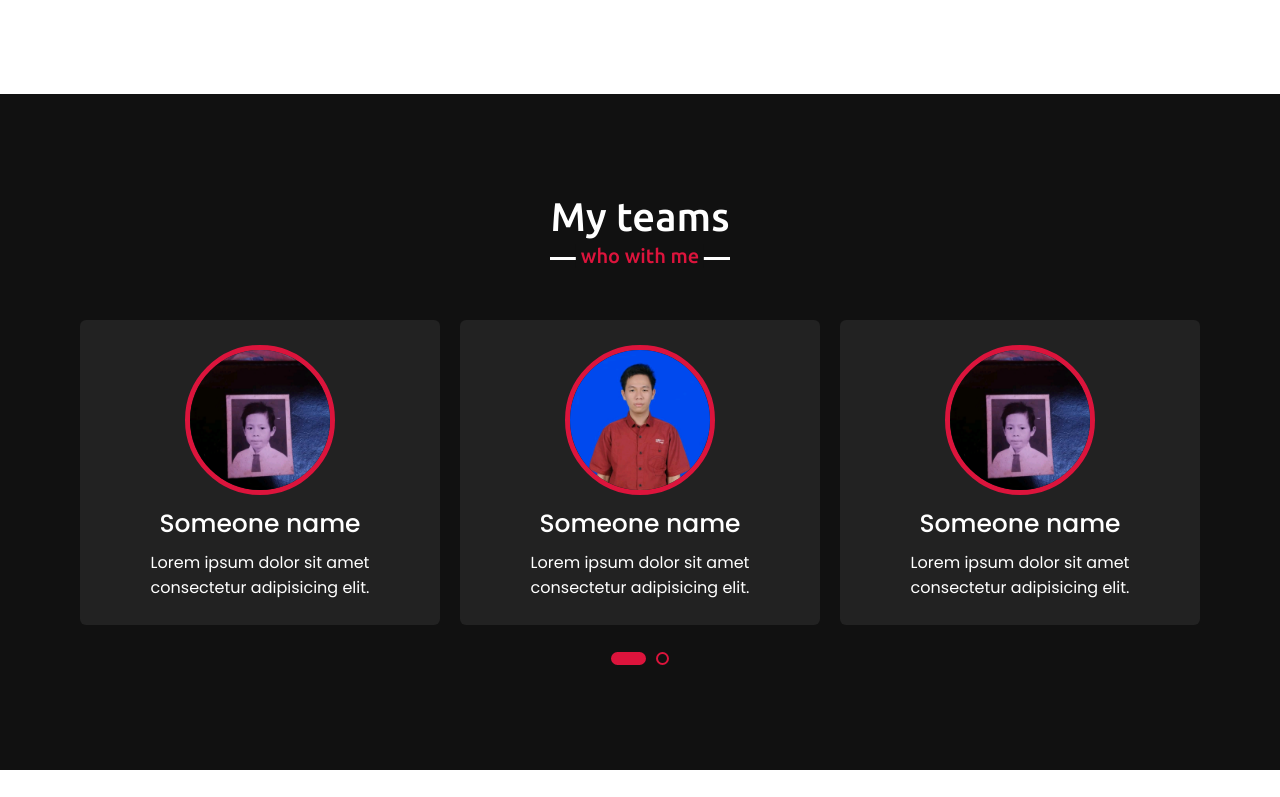
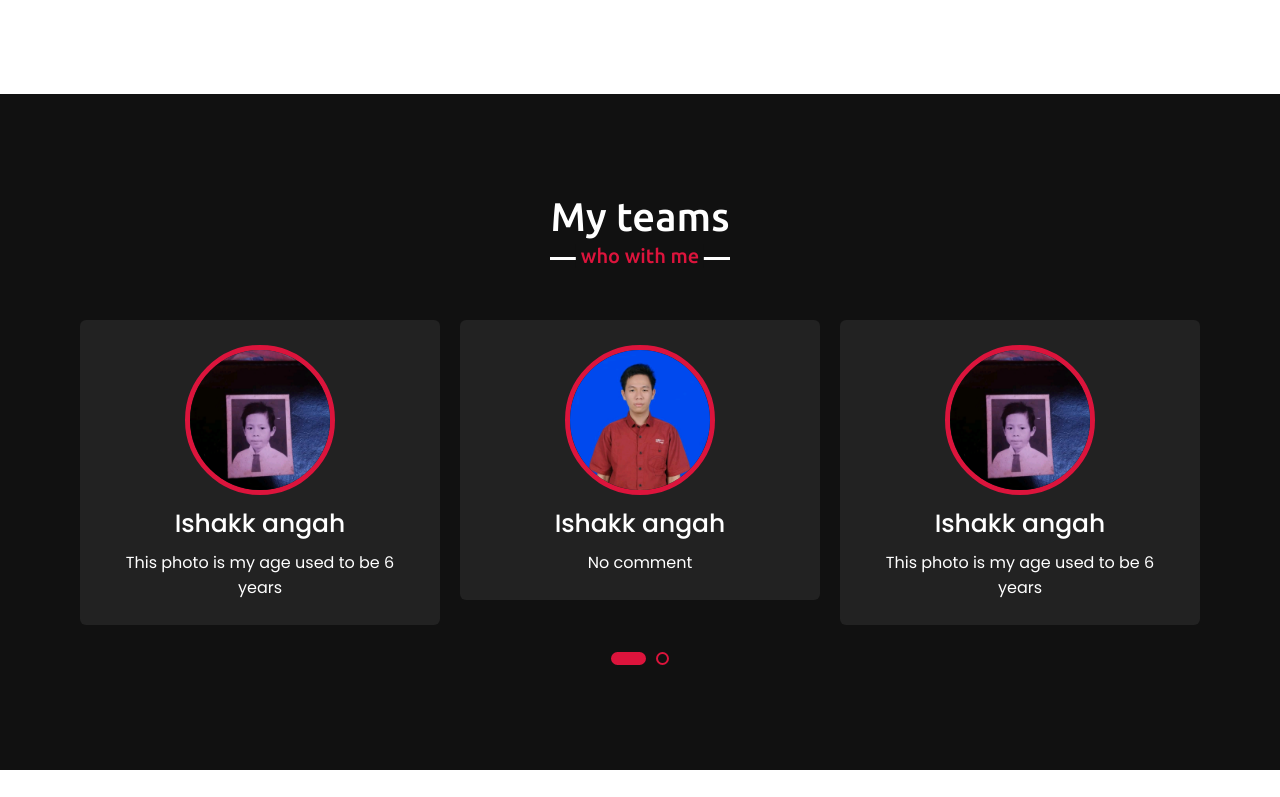
Before and after one commit to Ishakkangah/Ishakk-angah, a plain HTML site: page index.html in a window 1280 px wide. Shown: the part 2602-3399 px from the top of the page. Drawn offline with nearby package versions, Linux system fonts and the light colour scheme.

Commit message:
Update index.html

```diff
--- a/index.html
+++ b/index.html
@@ -59,7 +59,7 @@
                 </div>
                 <div class="column right">
                     <div class="text">I'm Ishak and I'm a <span class="typing-2"></span></div>
-                    <p>Lorem ipsum dolor sit amet consectetur adipisicing elit. Quasi ut voluptatum eveniet doloremque autem excepturi eaque, sit laboriosam voluptatem nisi delectus. Facere explicabo hic minus accusamus alias fuga nihil dolorum quae. Explicabo illo unde, odio consequatur ipsam possimus veritatis, placeat, ab molestiae velit inventore exercitationem consequuntur blanditiis omnis beatae. Dolor iste excepturi ratione soluta quas culpa voluptatum repudiandae harum non.</p>
+                    <p>This photo is my age used to be 6 yearsas fuga nihil dolorum quae. Explicabo illo unde, odio consequatur ipsam possimus veritatis, placeat, ab molestiae velit inventore exercitationem consequuntur blanditiis omnis beatae. Dolor iste excepturi ratione soluta quas culpa voluptatum repudiandae harum non.</p>
                     <a href="#">Download CV</a>
                 </div>
             </div>
@@ -155,29 +155,29 @@
                 <div class="card">
                     <div class="box">
                         <img src="images/profile-1.jpg" alt="">
-                        <div class="text">Someone name</div>
-                        <p>Lorem ipsum dolor sit amet consectetur adipisicing elit.</p>
+                        <div class="text">Ishakk angah</div>
+                        <p>This photo is my age used to be 6 years</p>
                     </div>
                 </div>
                 <div class="card">
                     <div class="box">
                         <img src="images/profile-2.jpg" alt="">
-                        <div class="text">Someone name</div>
-                        <p>Lorem ipsum dolor sit amet consectetur adipisicing elit.</p>
+                        <div class="text">Ishakk angah</div>
+                        <p>No comment</p>
                     </div>
                 </div>
                 <div class="card">
                     <div class="box">
                         <img src="images/profile-1.jpg" alt="">
-                        <div class="text">Someone name</div>
-                        <p>Lorem ipsum dolor sit amet consectetur adipisicing elit.</p>
+                        <div class="text">Ishakk angah</div>
+                        <p>This photo is my age used to be 6 years</p>
                     </div>
                 </div>
                 <div class="card">
                     <div class="box">
                         <img src="images/profile-1.jpg" alt="">
-                        <div class="text">Someone name</div>
-                        <p>Lorem ipsum dolor sit amet consectetur adipisicing elit.</p>
+                        <div class="text">Ishak angah</div>
+                        <p>This photo is my age used to be 6 years</p>
                     </div>
                 </div>
                 <div class="card">
@@ -251,7 +251,7 @@
 
     <!-- footer section start -->
     <footer>
-        <span>Created By <a href="https://web.facebook.com/iironii23">Ishakk-angah</a> | <span class="far fa-copyright"></span> 2020 All rights reserved.</span>
+        <span>Created By <a href="https://www.facebook.com/iironii23">Ishakk-angah</a> | <span class="far fa-copyright"></span> 2020 All rights reserved.</span>
     </footer>
 
     <script src="script.js"></script>
```
